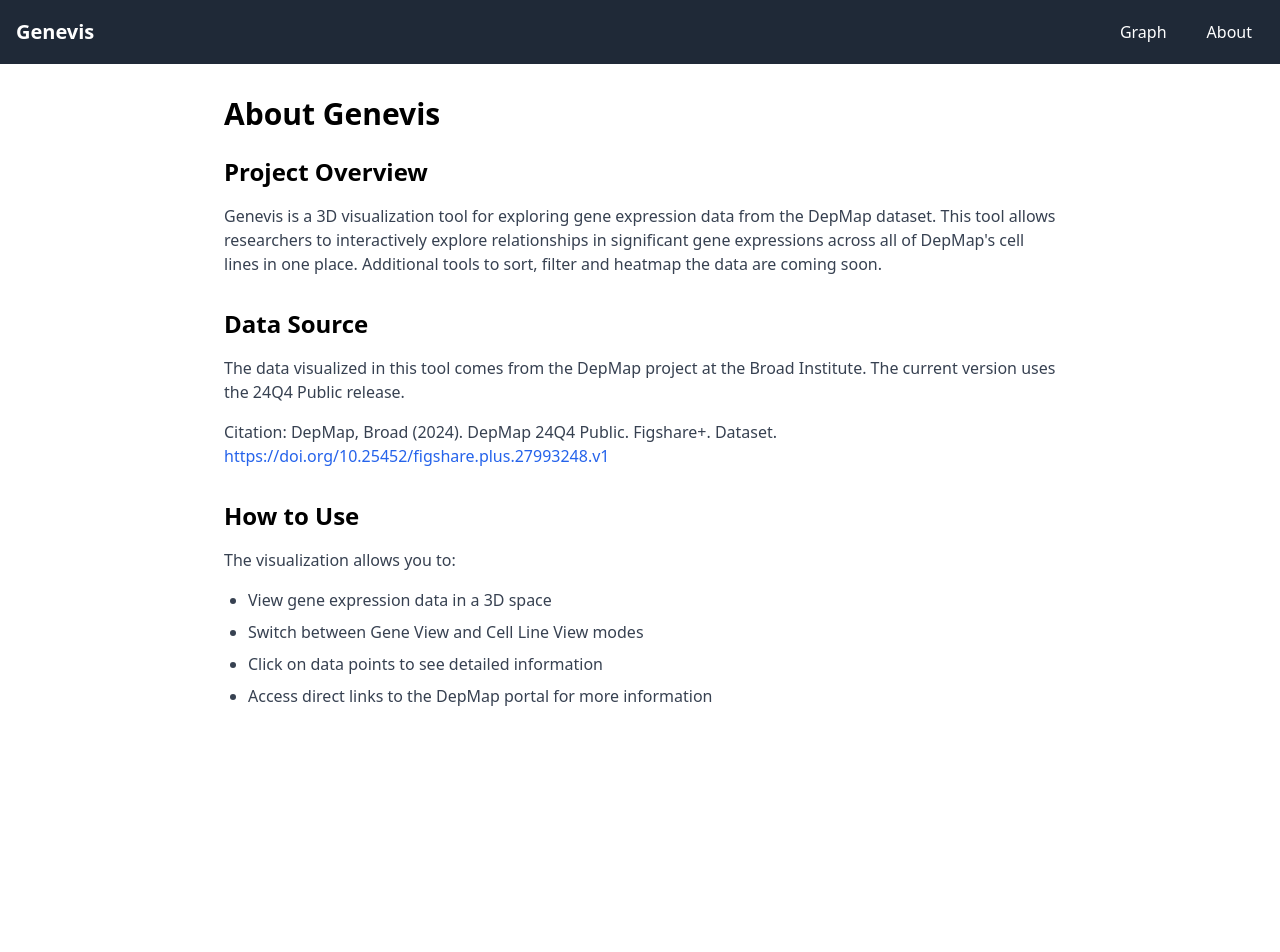
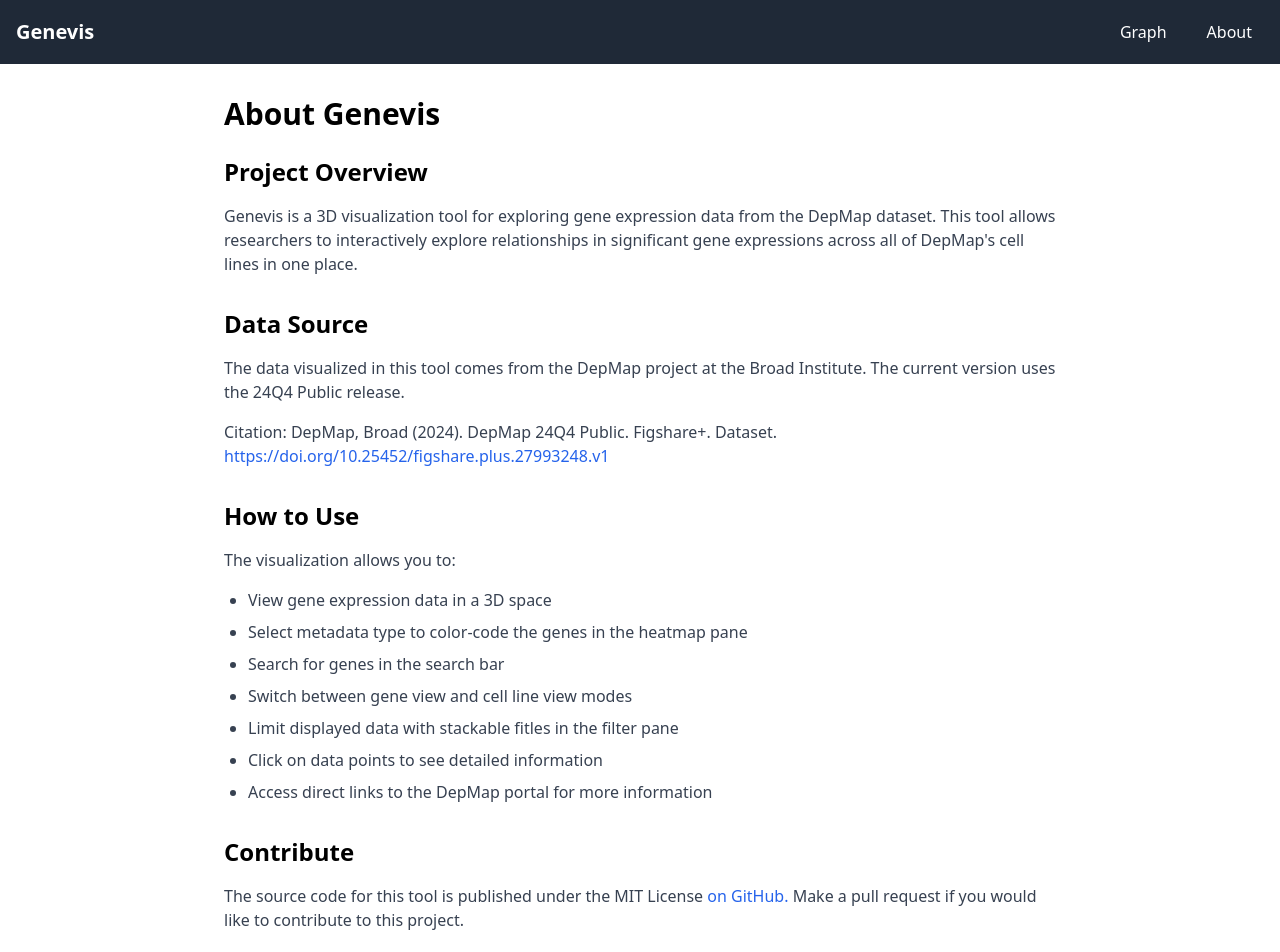
Before and after one commit to artur0x0/genevis, a React (Vite) app: page /about in a window 1280 px wide. Shown: the top 952 px of the page. Before the commit the page ends 800 px from the top, so only its background shows below. Built offline with nearby package versions, Linux system fonts and the light colour scheme; no server answers.

Commit message:
chore: update about page

```diff
--- a/src/components/About.jsx
+++ b/src/components/About.jsx
@@ -9,7 +9,6 @@
           <p className="text-gray-700 mb-4">
             Genevis is a 3D visualization tool for exploring gene expression data from the DepMap dataset.
             This tool allows researchers to interactively explore relationships in significant gene expressions across all of DepMap's cell lines in one place.
-            Additional tools to sort, filter and heatmap the data are coming soon.
           </p>
         </section>
 
@@ -32,17 +31,36 @@
           </p>
         </section>
 
-        <section>
+        <section className="mb-8">
           <h2 className="text-2xl font-semibold mb-4">How to Use</h2>
           <p className="text-gray-700 mb-4">
             The visualization allows you to:
           </p>
           <ul className="list-disc pl-6 text-gray-700 space-y-2">
             <li>View gene expression data in a 3D space</li>
-            <li>Switch between Gene View and Cell Line View modes</li>
+            <li>Select metadata type to color-code the genes in the heatmap pane</li>
+            <li>Search for genes in the search bar</li>
+            <li>Switch between gene view and cell line view modes</li>
+            <li>Limit displayed data with stackable fitles in the filter pane</li>
             <li>Click on data points to see detailed information</li>
             <li>Access direct links to the DepMap portal for more information</li>
           </ul>
+        </section>
+
+        <section>
+          <h2 className="text-2xl font-semibold mb-4">Contribute</h2>
+          <p className="text-gray-700 mb-4">
+            The source code for this tool is published under the MIT License{' '}
+            <a
+              href="https://github.com/artur0x0/genevis"
+              target="_blank"
+              rel="noopener noreferrer"
+              className="text-blue-600 hover:underline"
+            >
+              on GitHub.{' '}
+            </a>
+            Make a pull request if you would like to contribute to this project.
+          </p>
         </section>
       </div>
     );
```
